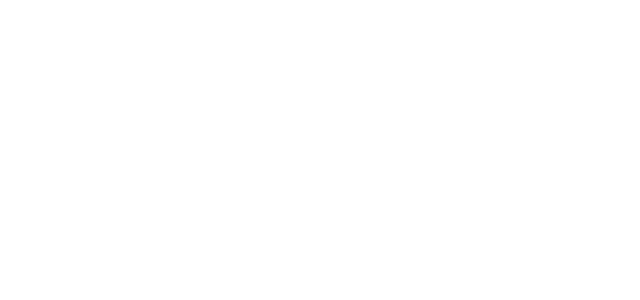
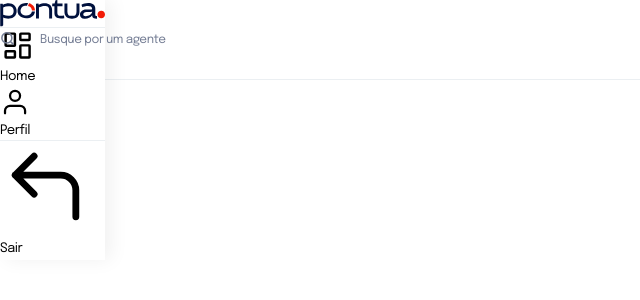
Before and after one commit to EriJohnson/agents, a React (Vite) app: page /dashboard in a window 1280 px wide. Before the commit this address had no page. Shown: the top 300 px of the page, without its empty margins (0-640 px from the left). Built offline with nearby package versions, Linux system fonts and the light colour scheme.

Commit message:
feat: layout of nav menu

```diff
--- /dev/null
+++ b/src/components/Menu/HeaderMenu/index.tsx
@@ -0,0 +1,45 @@
+import { SearchIcon } from "@/components/icons";
+import {
+  Flex,
+  FlexProps,
+  Input,
+  InputGroup,
+  InputLeftElement,
+} from "@chakra-ui/react";
+
+interface HeaderMenuProps extends FlexProps {}
+
+export default function HeaderMenu({ ...rest }: HeaderMenuProps) {
+  return (
+    <Flex
+      as="header"
+      h="5rem"
+      borderColor="divider"
+      borderBottomWidth="1px"
+      bg="white"
+      {...rest}
+    >
+      <Flex align="center" px={8} flex={1}>
+        <InputGroup color="blue.200">
+          <InputLeftElement pointerEvents="none">
+            <SearchIcon />
+          </InputLeftElement>
+          <Input
+            variant="flushed"
+            _placeholder={{
+              color: "blue.200",
+              fontWeight: "medium",
+              fontSize: "xs",
+              letterSpacing: -0.36,
+            }}
+            type="tel"
+            placeholder="Busque por um agente"
+            fontSize="xs"
+            border="none"
+            pl="2.5rem"
+          />
+        </InputGroup>
+      </Flex>
+    </Flex>
+  );
+}
--- /dev/null
+++ b/src/components/Menu/MenuContent/index.tsx
@@ -0,0 +1,70 @@
+import logo from "@/assets/images/pontua-logo-blue.svg";
+import {
+  Box,
+  BoxProps,
+  CloseButton,
+  Flex,
+  Image,
+  VStack,
+  useColorModeValue,
+} from "@chakra-ui/react";
+import NavItem from "../NavItem";
+import { ArrowLeftIcon, HomeIcon, ProfileIcon } from "@/components/icons";
+import { ReactNode } from "react";
+
+interface LinkItemProps {
+  name: string;
+  path: string;
+  icon?: ReactNode;
+}
+const LinkItems: Array<LinkItemProps> = [
+  { name: "Home", path: "home", icon: <HomeIcon /> },
+  { name: "Perfil", path: "profile", icon: <ProfileIcon /> },
+];
+
+interface MenuContent extends BoxProps {
+  onClose: () => void;
+}
+
+export default function MenuContent({ onClose, ...rest }: MenuContent) {
+  return (
+    <Box
+      as="nav"
+      bg={useColorModeValue("white", "gray.900")}
+      w={{ base: "full", md: 64 }}
+      position="fixed"
+      h="full"
+      boxShadow="6px 0px 18px 0px rgba(0, 0, 0, 0.06)"
+      {...rest}
+    >
+      <Flex align="center" justify="space-between" h={20} py={6} px={7}>
+        <Image src={logo} alt="Logomarca" />
+
+        <CloseButton display={{ base: "flex", md: "none" }} onClick={onClose} />
+      </Flex>
+
+      <VStack
+        align="start"
+        pt={4}
+        pb={6}
+        spacing={4}
+        w="100%"
+        borderColor="divider"
+        borderBottomWidth="1px"
+        borderTopWidth="1px"
+        mb={8}
+      >
+        {LinkItems.map((link) => (
+          <NavItem
+            key={link.path}
+            name={link.name}
+            path={link.path}
+            icon={link?.icon}
+          />
+        ))}
+      </VStack>
+
+      <NavItem name="Sair" path="/" icon={<ArrowLeftIcon />} />
+    </Box>
+  );
+}
--- /dev/null
+++ b/src/components/Menu/MobileNav/index.tsx
@@ -0,0 +1,33 @@
+import {
+  FlexProps,
+  Flex,
+  useColorModeValue,
+  IconButton,
+  Text,
+} from "@chakra-ui/react";
+
+interface MobileProps extends FlexProps {
+  onOpen: () => void;
+}
+
+export default function MobileNav({ onOpen, ...rest }: MobileProps) {
+  return (
+    <Flex
+      ml={{ base: 0, md: 60 }}
+      px={{ base: 4, md: 24 }}
+      height="20"
+      align="center"
+      bg={useColorModeValue("white", "gray.900")}
+      borderBottomWidth="1px"
+      borderBottomColor={useColorModeValue("gray.200", "gray.700")}
+      justify="flex-start"
+      {...rest}
+    >
+      <IconButton variant="outline" onClick={onOpen} aria-label="open menu" />
+
+      <Text fontSize="2xl" ml="8" fontFamily="monospace" fontWeight="bold">
+        Logo
+      </Text>
+    </Flex>
+  );
+}
--- /dev/null
+++ b/src/components/Menu/NavItem/index.tsx
@@ -0,0 +1,47 @@
+import { Link, useTheme } from "@chakra-ui/react";
+import { ReactNode } from "react";
+import { NavLink } from "react-router-dom";
+
+interface NavItemProps {
+  name?: string;
+  // eslint-disable-next-line @typescript-eslint/no-explicit-any
+  icon?: ReactNode;
+  path: string;
+}
+
+export default function NavItem({ name, path, icon, ...rest }: NavItemProps) {
+  const theme = useTheme();
+  const activeColor = theme.colors.orange["500"];
+
+  return (
+    <Link
+      as={NavLink}
+      to={path}
+      style={({ isActive }) => {
+        return {
+          color: isActive ? activeColor : "",
+        };
+      }}
+      fontSize="0.8125rem"
+      fontWeight="semibold"
+      letterSpacing={-0.39}
+      px={7}
+      color="black"
+      _hover={{
+        textDecoration: "none",
+        color: activeColor,
+      }}
+      sx={{
+        svg: {
+          mr: "0.875rem",
+          mb: "0.25rem",
+          boxSize: 5,
+        },
+      }}
+      {...rest}
+    >
+      {icon}
+      {name}
+    </Link>
+  );
+}
--- /dev/null
+++ b/src/components/Menu/index.tsx
@@ -0,0 +1,45 @@
+import {
+  Box,
+  Drawer,
+  DrawerContent,
+  useColorModeValue,
+  useDisclosure,
+} from "@chakra-ui/react";
+import { Outlet } from "react-router-dom";
+import MobileNav from "./MobileNav";
+import MenuContent from "./MenuContent";
+import HeaderMenu from "./HeaderMenu";
+
+export default function Menu() {
+  const { isOpen, onOpen, onClose } = useDisclosure();
+
+  return (
+    <Box minH="100vh" bg={useColorModeValue("white", "gray.900")}>
+      <MenuContent
+        onClose={() => onClose}
+        display={{ base: "none", md: "block" }}
+      />
+
+      <Drawer
+        isOpen={isOpen}
+        placement="left"
+        onClose={onClose}
+        returnFocusOnClose={false}
+        onOverlayClick={onClose}
+        size="full"
+      >
+        <DrawerContent>
+          <MenuContent onClose={onClose} />
+        </DrawerContent>
+      </Drawer>
+
+      <MobileNav display={{ base: "flex", md: "none" }} onOpen={onOpen} />
+
+      <HeaderMenu pl={{ base: 0, md: 64 }} />
+
+      <Box ml={{ base: 0, md: 64 }}>
+        <Outlet />
+      </Box>
+    </Box>
+  );
+}
--- a/src/components/icons/index.tsx
+++ b/src/components/icons/index.tsx
@@ -58,4 +58,60 @@
   </Icon>
 );
 
-export { EyeIcon, EyeOffIcon, AtSignIcon, ArrowRightIcon, QuestionMarkIcon };
+const HomeIcon = (props: IconProps) => (
+  <Icon width="20" height="20" viewBox="0 0 20 20" fill="none" {...props}>
+    <path
+      d="M3.5 10.1333C3.33431 10.1333 3.2 9.99902 3.2 9.83333V3.5C3.2 3.33431 3.33431 3.2 3.5 3.2H8.16667C8.33235 3.2 8.46667 3.33431 8.46667 3.5V9.83333C8.46667 9.99902 8.33235 10.1333 8.16667 10.1333H3.5ZM3.5 16.8C3.33431 16.8 3.2 16.6657 3.2 16.5V13.5C3.2 13.3343 3.33431 13.2 3.5 13.2H8.16667C8.33235 13.2 8.46667 13.3343 8.46667 13.5V16.5C8.46667 16.6657 8.33235 16.8 8.16667 16.8H3.5ZM11.8333 16.8C11.6676 16.8 11.5333 16.6657 11.5333 16.5V10.1667C11.5333 10.001 11.6676 9.86667 11.8333 9.86667H16.5C16.6657 9.86667 16.8 10.001 16.8 10.1667V16.5C16.8 16.6657 16.6657 16.8 16.5 16.8H11.8333ZM11.5333 3.5C11.5333 3.33431 11.6676 3.2 11.8333 3.2H16.5C16.6657 3.2 16.8 3.33431 16.8 3.5V6.5C16.8 6.66569 16.6657 6.8 16.5 6.8H11.8333C11.6676 6.8 11.5333 6.66569 11.5333 6.5V3.5Z"
+      stroke="currentColor"
+      strokeWidth="1.4"
+    />
+  </Icon>
+);
+
+const ProfileIcon = (props: IconProps) => (
+  <Icon width="20" height="20" viewBox="0 0 20 20" fill="none" {...props}>
+    <path
+      d="M16.6668 17.5V15.8333C16.6668 14.9493 16.3156 14.1014 15.6905 13.4763C15.0654 12.8512 14.2176 12.5 13.3335 12.5H6.66683C5.78277 12.5 4.93493 12.8512 4.30981 13.4763C3.68469 14.1014 3.3335 14.9493 3.3335 15.8333V17.5M13.3335 5.83333C13.3335 7.67428 11.8411 9.16667 10.0002 9.16667C8.15921 9.16667 6.66683 7.67428 6.66683 5.83333C6.66683 3.99238 8.15921 2.5 10.0002 2.5C11.8411 2.5 13.3335 3.99238 13.3335 5.83333Z"
+      stroke="currentColor"
+      strokeWidth="1.5"
+      strokeLinecap="round"
+      strokeLinejoin="round"
+    />
+  </Icon>
+);
+
+const ArrowLeftIcon = (props: IconProps) => (
+  <Icon width="20" height="20" viewBox="0 0 20 20" fill="none" {...props}>
+    <path
+      d="M7.50016 11.6666L3.3335 7.49992M3.3335 7.49992L7.50016 3.33325M3.3335 7.49992H13.3335C14.2176 7.49992 15.0654 7.85111 15.6905 8.47623C16.3156 9.10135 16.6668 9.9492 16.6668 10.8333V16.6666"
+      stroke="currentColor"
+      strokeWidth="1.5"
+      strokeLinecap="round"
+      strokeLinejoin="round"
+    />
+  </Icon>
+);
+
+const SearchIcon = (props: IconProps) => (
+  <Icon width="15" height="15" viewBox="0 0 15 15" fill="none" {...props}>
+    <path
+      d="M13.125 13.125L10.4062 10.4062M11.875 6.875C11.875 9.63642 9.63642 11.875 6.875 11.875C4.11358 11.875 1.875 9.63642 1.875 6.875C1.875 4.11358 4.11358 1.875 6.875 1.875C9.63642 1.875 11.875 4.11358 11.875 6.875Z"
+      stroke="currentColor"
+      strokeWidth="1.5"
+      strokeLinecap="round"
+      strokeLinejoin="round"
+    />
+  </Icon>
+);
+
+export {
+  EyeIcon,
+  EyeOffIcon,
+  AtSignIcon,
+  ArrowRightIcon,
+  QuestionMarkIcon,
+  HomeIcon,
+  ProfileIcon,
+  ArrowLeftIcon,
+  SearchIcon,
+};
--- a/src/routes/index.tsx
+++ b/src/routes/index.tsx
@@ -1,3 +1,4 @@
+import Menu from "@/components/Menu";
 import ForgotPassword from "@/pages/ForgotPassword";
 import ForgotPasswordSuccess from "@/pages/ForgotPassword/ForgotPasswordSuccess";
 import Home from "@/pages/Home";
@@ -15,6 +16,13 @@
           element={<ForgotPasswordSuccess />}
         />
       </Route>
+
+      <Route path="/dashboard" element={<Menu />}>
+        <Route path="home" element={<h1>Home</h1>} />
+        <Route path="profile" element={<h1>Perfil</h1>} />
+      </Route>
+
+      <Route path="*" element={<h1>Not Found</h1>} />
     </ReactRouterDomRoutes>
   );
 }
```
Also changed, not shown: src/assets/images/pontua-logo-blue.svg (added).
